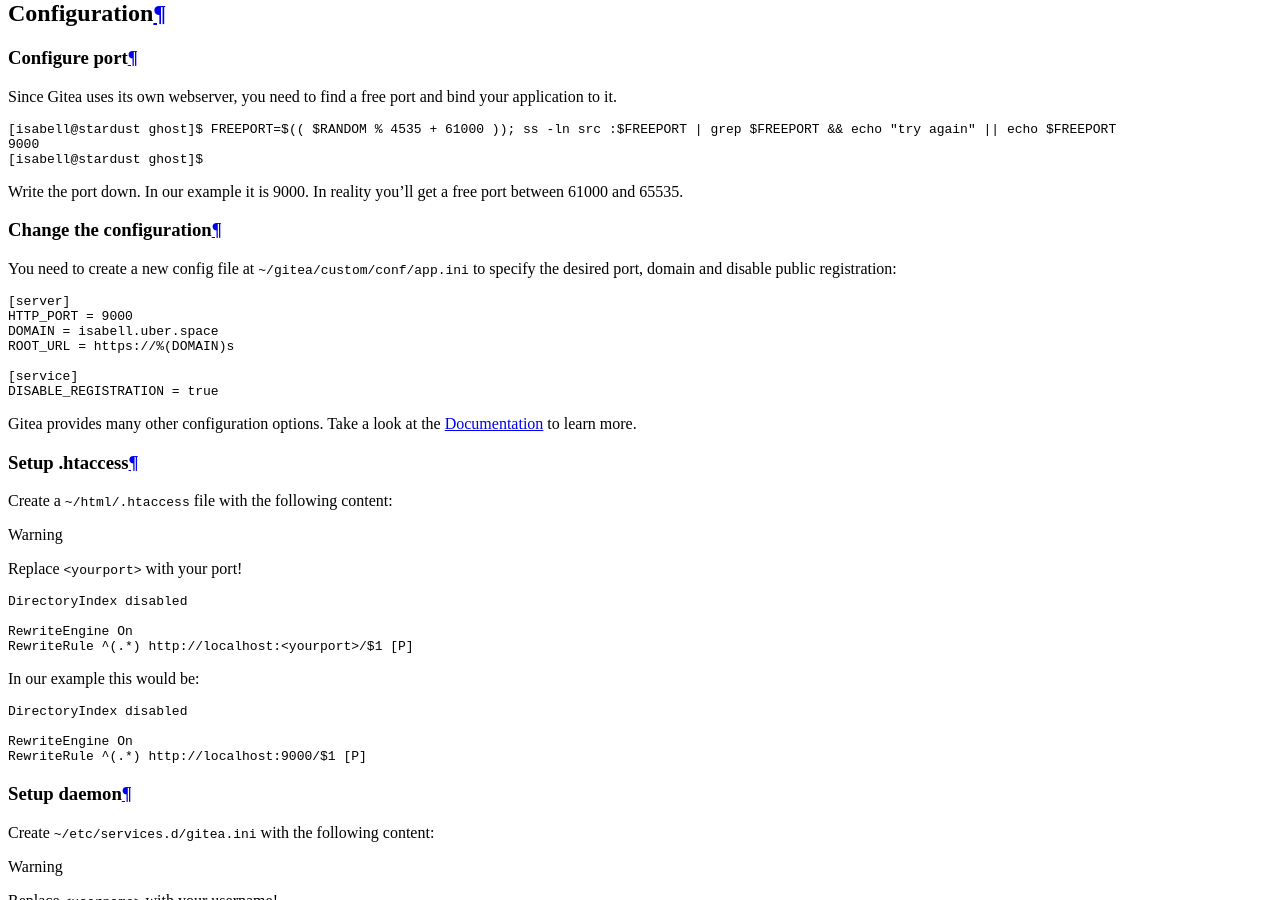
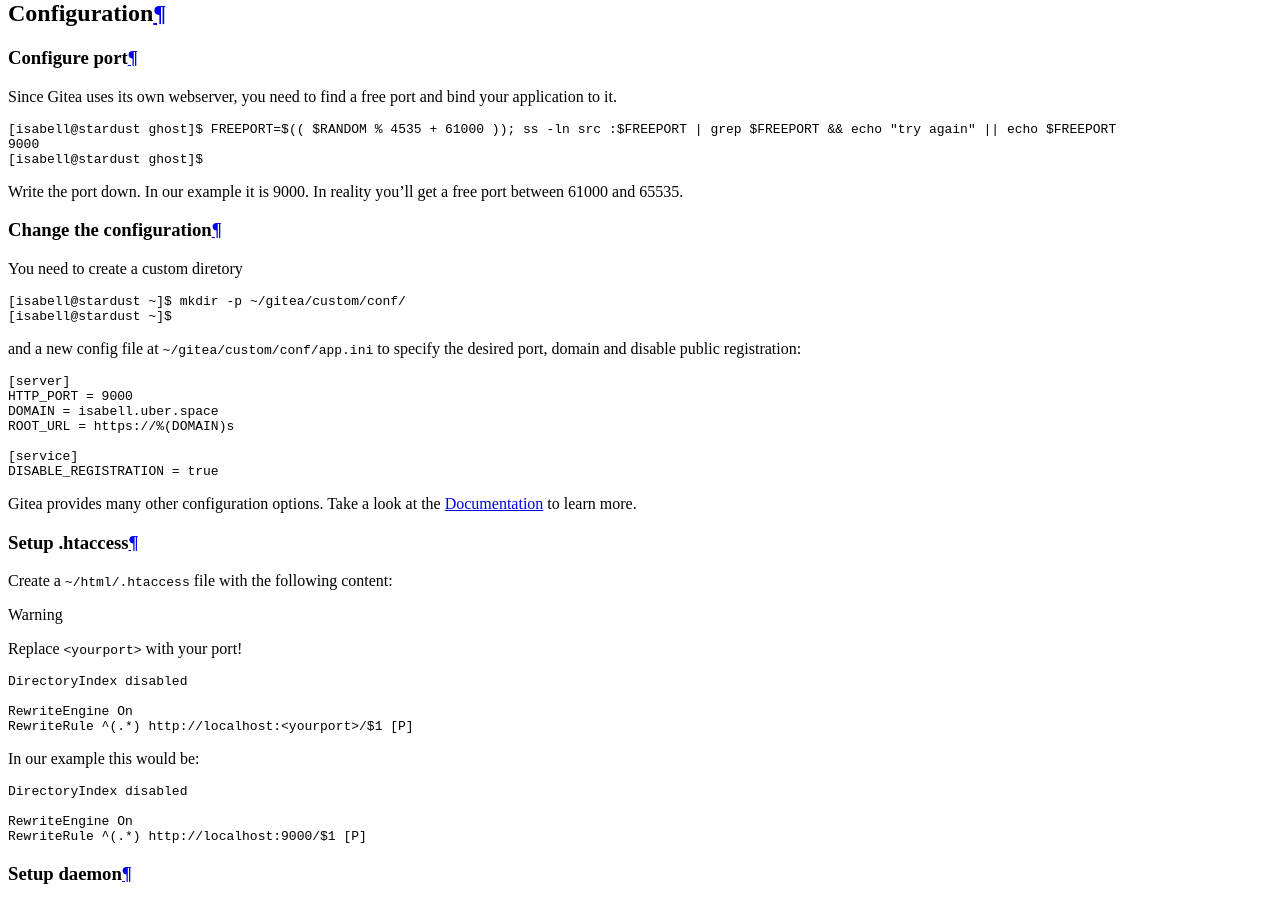
Before and after one commit to Uberspace/lab, a Sphinx documentation site: the page built from source/guide_gitea.rst, in a window 1280 px wide and 900 px high, scrolled down 1871 px. Built offline with Sphinx 7.4.7 and the Read the Docs theme 2.0.0, drawn with Linux system fonts in a browser that asks for light colours.

Commit message:
gitea: Added the creation of the config folder

```diff
--- a/source/guide_gitea.rst
+++ b/source/guide_gitea.rst
@@ -68,7 +68,15 @@
 Change the configuration
 ------------------------
 
-You need to create a new config file at ``~/gitea/custom/conf/app.ini`` to specify the
+You need to create a custom diretory
+
+::
+
+  [isabell@stardust ~]$ mkdir -p ~/gitea/custom/conf/
+  [isabell@stardust ~]$
+
+
+and a new config file at ``~/gitea/custom/conf/app.ini`` to specify the
 desired port, domain and disable public registration:
 
 ::
```
